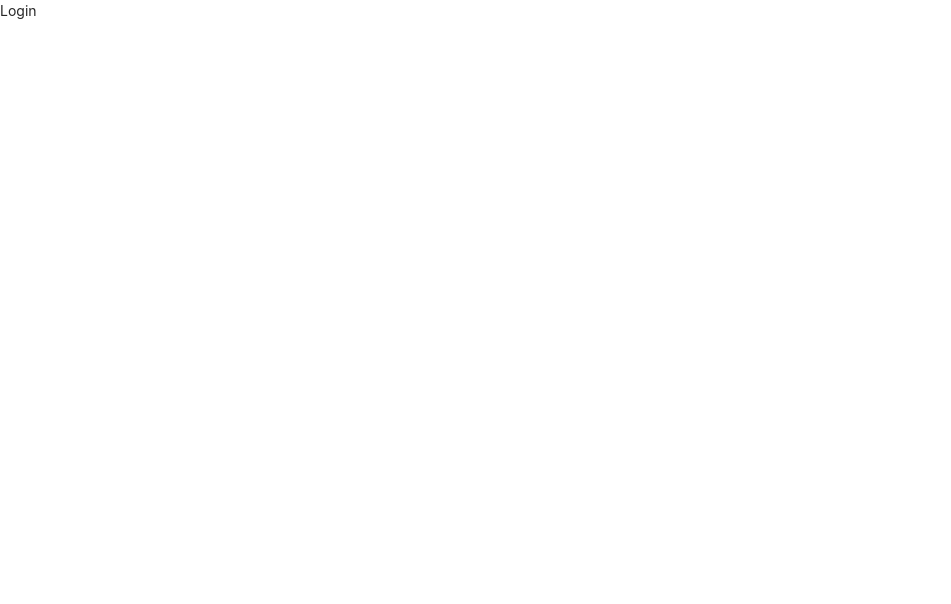
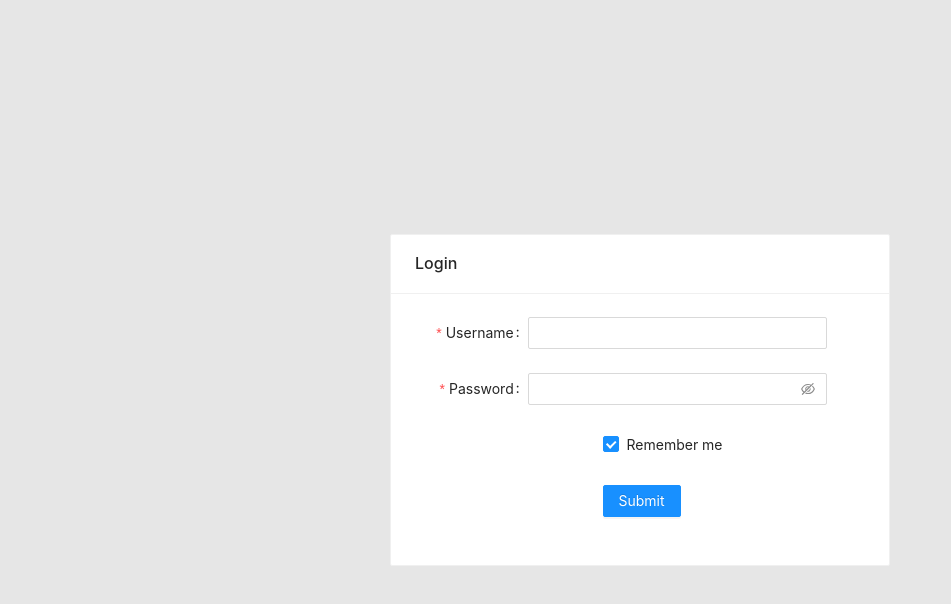
Before and after one commit to vitorccaguiar/cognite-chat, a React (Create React App) app: page / in a window 1280 px wide. Shown: the top 604 px of the page, without its empty margins (0-951 px from the left). Built offline with nearby package versions, Linux system fonts and the light colour scheme; the HTML template or start-up script is replaced by a standard one.

Commit message:
Add form login into login component

```diff
--- a/src/components/pages/Login.css
+++ b/src/components/pages/Login.css
@@ -0,0 +1,8 @@
+.login-container {
+  display: flex;
+  align-items: center;
+  justify-content: center;
+  width: 100vw;
+  height: 100vh;
+  background-color: #e6e6e6;
+}
--- a/src/components/pages/Login.tsx
+++ b/src/components/pages/Login.tsx
@@ -1,11 +1,65 @@
 import React from 'react';
+import { Form, Input, Button, Checkbox, Card } from 'antd';
+import { Link } from 'react-router-dom';
 
 import './Login.css';
 
 export default function Login() {
+  const layout = {
+    labelCol: { span: 6 },
+    wrapperCol: { span: 16 },
+  };
+  const tailLayout = {
+    wrapperCol: { offset: 10, span: 16 },
+  };
+
+  const onFinish = (values: any) => {
+    console.log('Success:', values);
+  };
+
+  const onFinishFailed = (errorInfo: any) => {
+    console.log('Failed:', errorInfo);
+  };
+
   return (
     <div className="login-container">
-      Login
+    <Card title="Login" bordered={true} style={{ width: 500 }}>
+      <Form
+        {...layout}
+        name="basic"
+        initialValues={{ remember: true }}
+        onFinish={onFinish}
+        onFinishFailed={onFinishFailed}
+      >
+        <Form.Item
+          label="Username"
+          name="username"
+          rules={[{ required: true, message: 'Please input your username!' }]}
+        >
+          <Input />
+        </Form.Item>
+
+        <Form.Item
+          label="Password"
+          name="password"
+          rules={[{ required: true, message: 'Please input your password!' }]}
+        >
+          <Input.Password />
+        </Form.Item>
+
+        <Form.Item {...tailLayout} name="remember" valuePropName="checked">
+          <Checkbox>Remember me</Checkbox>
+        </Form.Item>
+
+        <Form.Item {...tailLayout}>
+          <Link to="/menu">
+            <Button type="primary" htmlType="submit">
+              Submit
+            </Button>
+          </Link>
+        </Form.Item>
+      </Form>
+    </Card>
     </div>
   )
 }
```
